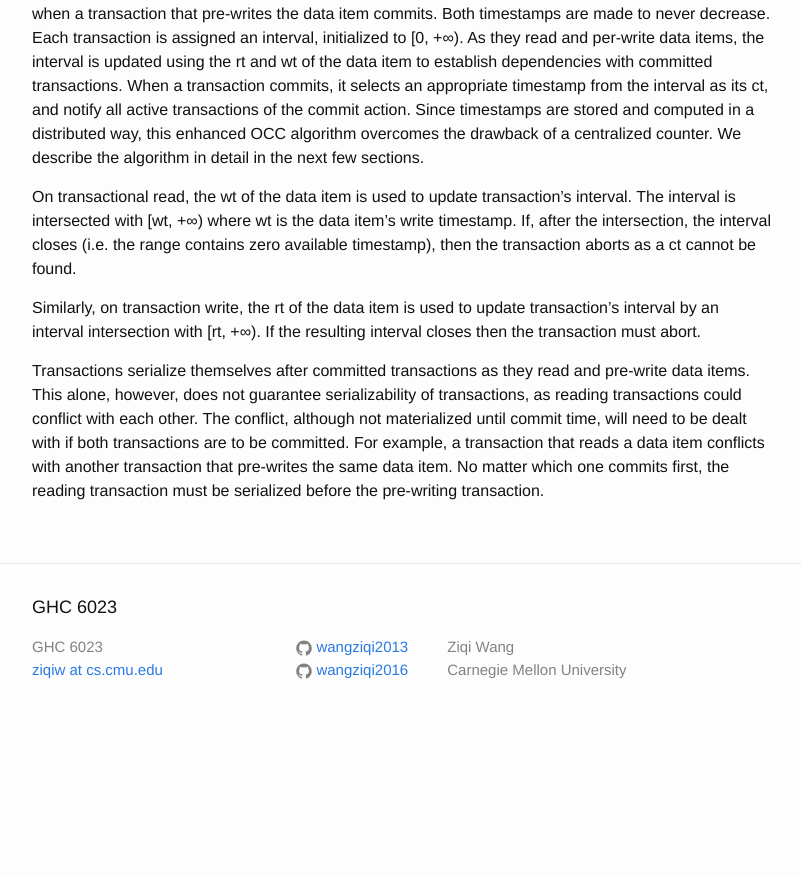
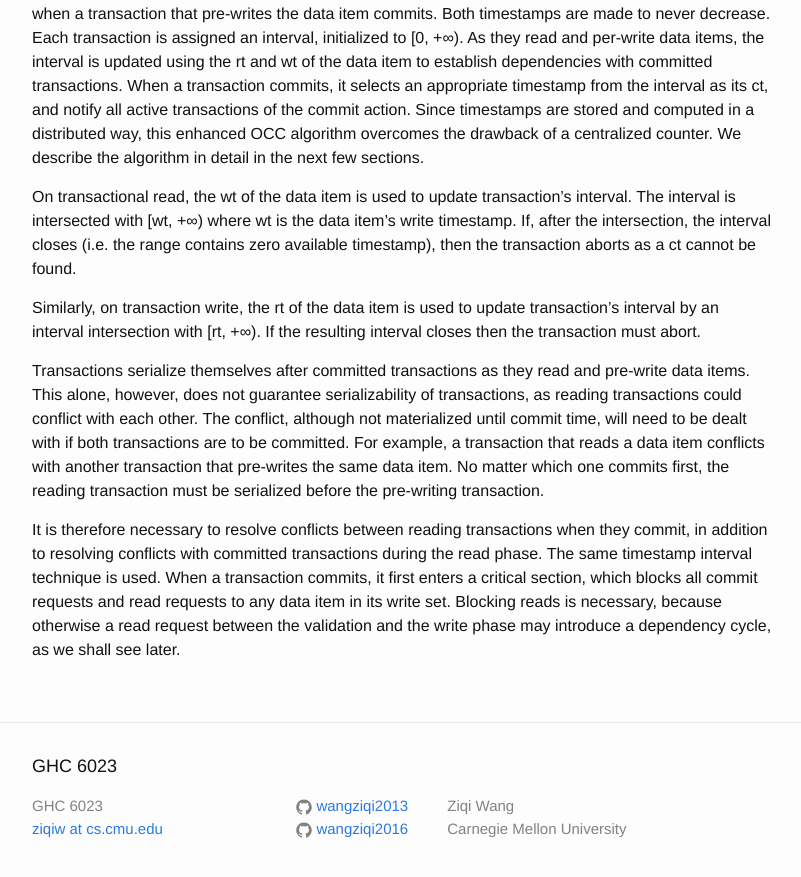
Before and after one commit to wangziqi2013/wangziqi2013.github.io, a Jekyll site: the page built from _posts/2018-04-07-Concurrent-Certifications-by-Intervals-of-ts-in-distributed-dbms.markdown, in a window 1280 px wide and 900 px high, scrolled down 2608 px. Shown: the top 877 px of the window, without its empty margins (238-1039 px from the left). Built offline with Jekyll 4.4.1, drawn with Linux system fonts in a browser that asks for light colours; before the commit the page ends 3349 px from its top, so only the background shows below that.

Commit message:
Working on FOCC

```diff
--- a/_posts/2018-04-07-Concurrent-Certifications-by-Intervals-of-ts-in-distributed-dbms.markdown
+++ b/_posts/2018-04-07-Concurrent-Certifications-by-Intervals-of-ts-in-distributed-dbms.markdown
@@ -123,3 +123,9 @@ The conflict, although not materialized until commit time, will need to be dealt
 committed. For example, a transaction that reads a data item conflicts with another transaction that pre-writes the
 same data item. No matter which one commits first, the reading transaction must be serialized before the pre-writing
 transaction.
+
+It is therefore necessary to resolve conflicts between reading transactions when they commit, in addition to
+resolving conflicts with committed transactions during the read phase. The same timestamp interval technique is
+used. When a transaction commits, it first enters a critical section, which blocks all commit requests and read requests
+to any data item in its write set. Blocking reads is necessary, because otherwise a read request between the validation
+and the write phase may introduce a dependency cycle, as we shall see later.
```
